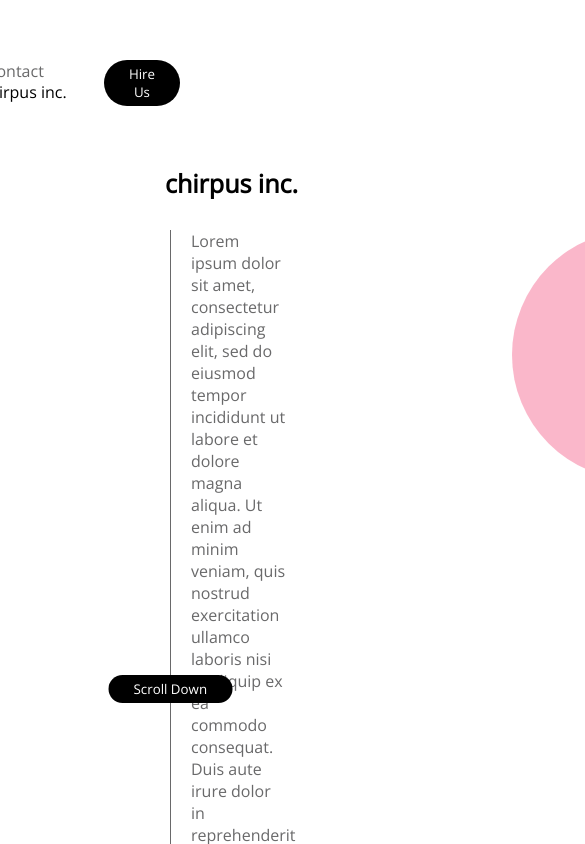
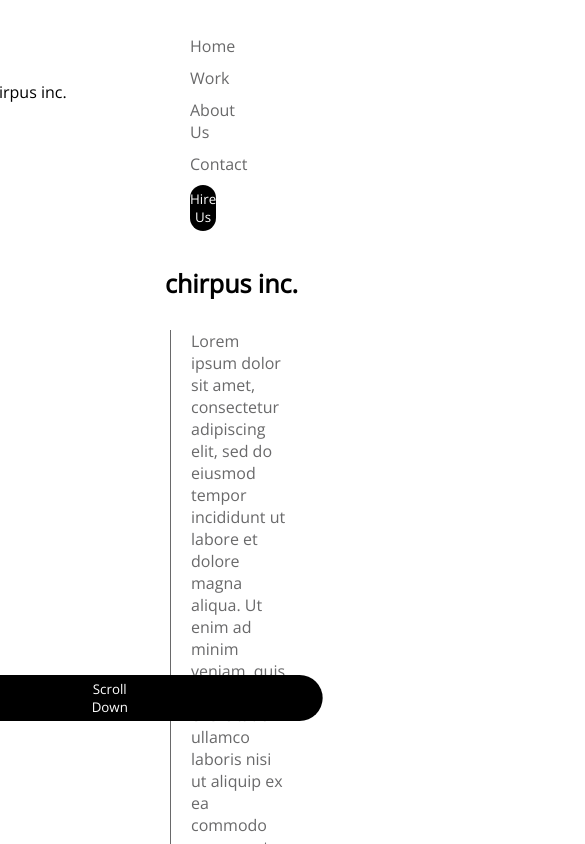
Before and after one commit to ceceliacshelley/lab-1-part-2, a plain HTML site: page index.html in a window 390 px wide. Shown: the top 844 px of the page, 585 px wide, since content can reach past the window. Drawn offline with nearby package versions, Linux system fonts and the light colour scheme.

Commit message:
Add files via upload

```diff
--- a/main.css
+++ b/main.css
@@ -128,3 +128,72 @@ li {
   padding-left: 20px;
   border-left: #69696a 1px solid;
 }
+@media only screen and (max-width: 798px) {
+  ul {
+    display: flex;
+    flex-direction: column;
+  }
+  #chirpus {
+  }
+  .toolbar {
+    flex-direction: column;
+  }
+  li {
+    justify-content: flex-start;
+    padding-top: 5px;
+    padding-bottom: 5px;
+  }
+  .black-button {
+    padding-left: 100%;
+    padding-right: 100%;
+  }
+  .content {
+    display: flex;
+    justify-content: left;
+    width: 100%;
+    margin-left: 0%;
+    margin-right: 0%;
+  }
+  .circles {
+    display: none;
+  }
+  #scroll-down {
+    padding-left: 50%;
+    padding-right: 50%;
+  }
+}
+
+@media only screen and (max-width: 798px) {
+  ul {
+    display: flex;
+    flex-direction: column;
+  }
+  #chirpus {
+  }
+  .toolbar {
+    flex-direction: column;
+  }
+  li {
+    justify-content: flex-start;
+    padding-top: 5px;
+    padding-bottom: 5px;
+  }
+  .black-button {
+    padding-left: 100%;
+    padding-right: 100%;
+  }
+  .content {
+    display: flex;
+    justify-content: left;
+    width: 100%;
+    margin-left: 0%;
+    margin-right: 0%;
+  }
+  .circles {
+    display: none;
+  }
+  #scroll-down {
+    padding-left: 50%;
+    padding-right: 50%;
+  }
+}
```
